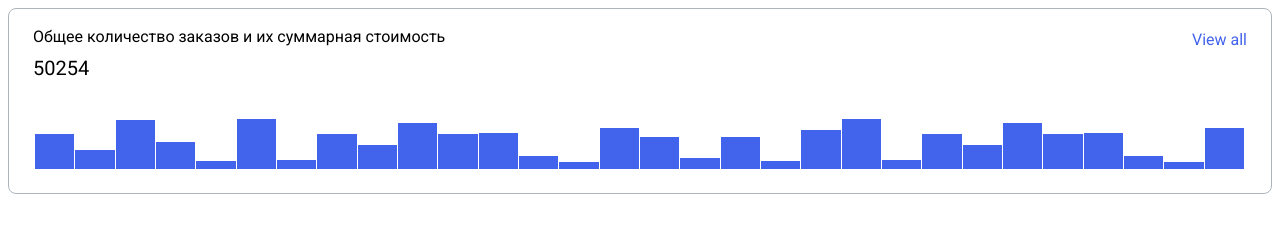
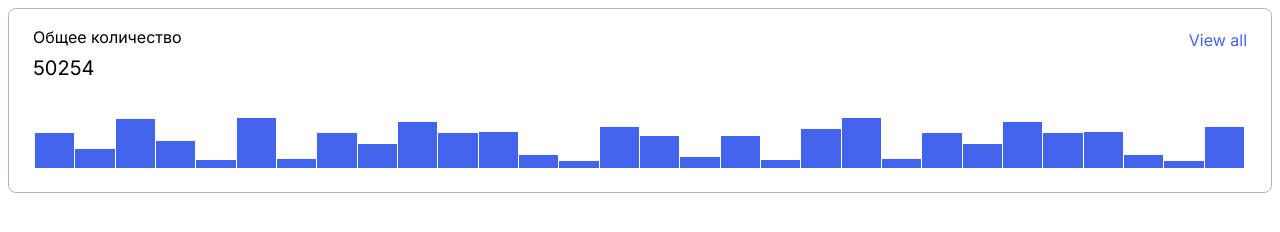
Before and after one commit to js-tasks-ru/htmlcss-20220414_phpwork, a website: page 04-lection2/01-histogram/index.html in a window 1280 px wide. Drawn offline with Linux system fonts and the light colour scheme.

Commit message:
update 2 for solution for lection2 task1 (histogram) v3

```diff
--- a/04-lection2/01-histogram/histogram.css
+++ b/04-lection2/01-histogram/histogram.css
@@ -4,7 +4,7 @@
     padding: 16px 24px 24px;
     box-sizing: border-box;
 
-    font: normal 16px 'Inter', 'Roboto', sans-serif;
+    font-size: 16px;
     line-height: 24px;
 
     display: flex;
@@ -20,10 +20,11 @@
 
 .histogram__title {
     margin-right: 12px;
+    font-family: 'Inter', sans-serif;
 }
 
 .histogram__total {
-    font-size: 20px;
+    font: normal 20px 'Inter', sans-serif;
     line-height: 26px;
     padding-top: 6px;
 }
@@ -34,6 +35,7 @@
     text-decoration: none;
     white-space: nowrap;
     color: var(--light-blue);
+    font-family: 'Inter', sans-serif;
 }
 
 .histogram__box {
@@ -42,7 +44,7 @@
 
     height: 50px;
     width: 100%;
-    margin-top: 38px;
+    margin-top: 37px;
     padding: 0 3px 0 2px;
     box-sizing: border-box;
 }
--- a/04-lection2/01-histogram/index.html
+++ b/04-lection2/01-histogram/index.html
@@ -9,7 +9,7 @@
         <div class="histogram">
             <div class="histogram__top">
                 <div class="histogram__title">
-                    Общее количество заказов и их суммарная стоимость
+                    Общее количество <!--заказов и их суммарная стоимость-->
                     <div class="histogram__total">
                         50254
                     </div>
```
